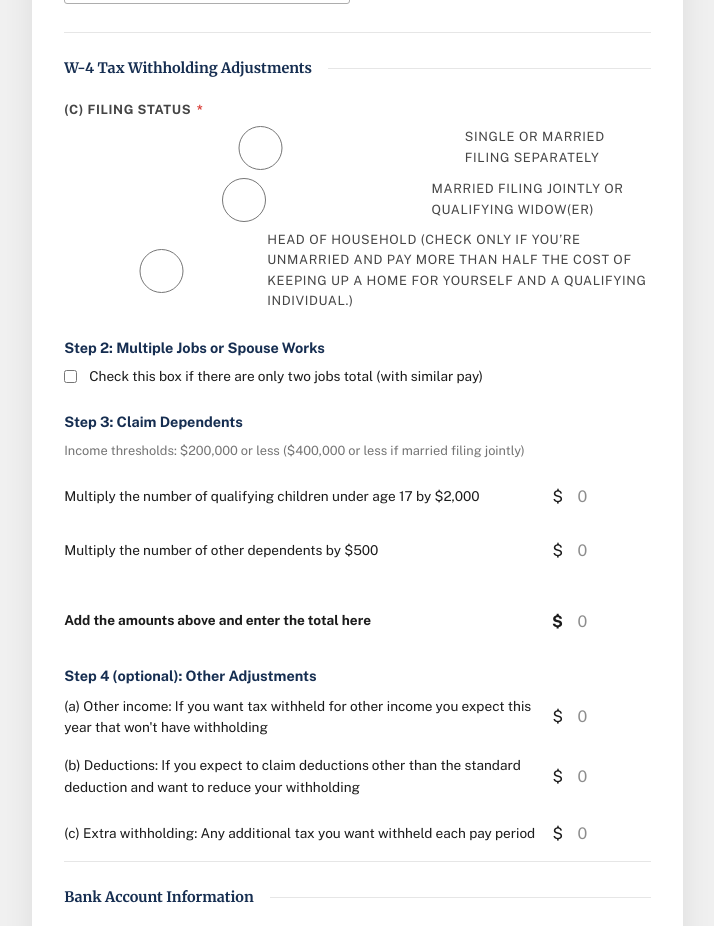
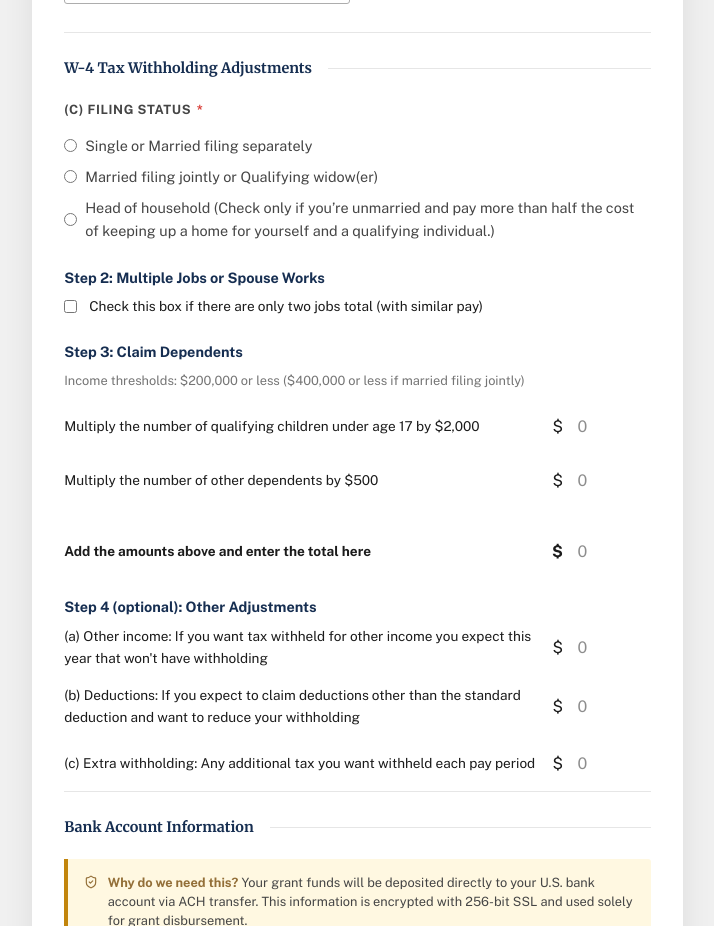
Before and after one commit to Xconmax245/relief, a Next.js app: page / in a window 1280 px wide. Shown: the part 3580-4506 px from the top of the page, without its empty margins (532-1246 px from the left). Built offline with nearby package versions, Linux system fonts and the light colour scheme.

Commit message:
Fix Zod schema for numeric W-4 inputs and fix radio styling

```diff
--- a/src/components/GrantForm.tsx
+++ b/src/components/GrantForm.tsx
@@ -551,26 +551,26 @@ export default function GrantForm() {
         <p className="form-section-label">W-4 Tax Withholding Adjustments</p>
 
         <Field id={`${uid}-w4-filing`} label="(c) Filing Status" error={errors.w4FilingStatus}>
-          <div style={{ display: "flex", flexDirection: "column", gap: "0.5rem" }}>
-            <label style={{ display: "flex", alignItems: "center", gap: "0.5rem", fontWeight: "normal" }}>
-              <input type="radio" name="w4FilingStatus" value="single_or_married_separately" checked={data.w4FilingStatus === 'single_or_married_separately'} onChange={set("w4FilingStatus")} />
-              Single or Married filing separately
+          <div style={{ display: "flex", flexDirection: "column", gap: "0.5rem", marginTop: "0.5rem" }}>
+            <label style={{ display: "flex", alignItems: "center", gap: "0.5rem", fontWeight: "normal", textTransform: "none", letterSpacing: "normal" }}>
+              <input type="radio" name="w4FilingStatus" value="single_or_married_separately" checked={data.w4FilingStatus === 'single_or_married_separately'} onChange={set("w4FilingStatus")} style={{ width: "auto", minHeight: "auto", margin: 0 }} />
+              <span style={{ fontSize: "0.9rem" }}>Single or Married filing separately</span>
             </label>
-            <label style={{ display: "flex", alignItems: "center", gap: "0.5rem", fontWeight: "normal" }}>
-              <input type="radio" name="w4FilingStatus" value="married_jointly_or_widow" checked={data.w4FilingStatus === 'married_jointly_or_widow'} onChange={set("w4FilingStatus")} />
-              Married filing jointly or Qualifying widow(er)
+            <label style={{ display: "flex", alignItems: "center", gap: "0.5rem", fontWeight: "normal", textTransform: "none", letterSpacing: "normal" }}>
+              <input type="radio" name="w4FilingStatus" value="married_jointly_or_widow" checked={data.w4FilingStatus === 'married_jointly_or_widow'} onChange={set("w4FilingStatus")} style={{ width: "auto", minHeight: "auto", margin: 0 }} />
+              <span style={{ fontSize: "0.9rem" }}>Married filing jointly or Qualifying widow(er)</span>
             </label>
-            <label style={{ display: "flex", alignItems: "center", gap: "0.5rem", fontWeight: "normal" }}>
-              <input type="radio" name="w4FilingStatus" value="head_of_household" checked={data.w4FilingStatus === 'head_of_household'} onChange={set("w4FilingStatus")} />
-              Head of household (Check only if you’re unmarried and pay more than half the cost of keeping up a home for yourself and a qualifying individual.)
+            <label style={{ display: "flex", alignItems: "center", gap: "0.5rem", fontWeight: "normal", textTransform: "none", letterSpacing: "normal" }}>
+              <input type="radio" name="w4FilingStatus" value="head_of_household" checked={data.w4FilingStatus === 'head_of_household'} onChange={set("w4FilingStatus")} style={{ width: "auto", minHeight: "auto", margin: 0 }} />
+              <span style={{ fontSize: "0.9rem" }}>Head of household (Check only if you’re unmarried and pay more than half the cost of keeping up a home for yourself and a qualifying individual.)</span>
             </label>
           </div>
         </Field>
 
         <div style={{ marginTop: '1.5rem' }}>
           <p style={{ fontWeight: "bold", fontSize: "0.9rem", color: "var(--blue-primary-dark)", marginBottom: "0.5rem" }}>Step 2: Multiple Jobs or Spouse Works</p>
-          <label style={{ display: "flex", alignItems: "flex-start", gap: "0.75rem", fontSize: "0.85rem", lineHeight: "1.4" }}>
-            <input type="checkbox" checked={data.w4MultipleJobs} onChange={set("w4MultipleJobs")} style={{ marginTop: "0.2rem" }} />
+          <label style={{ display: "flex", alignItems: "flex-start", gap: "0.75rem", fontSize: "0.85rem", lineHeight: "1.4", fontWeight: "normal", textTransform: "none", letterSpacing: "normal" }}>
+            <input type="checkbox" checked={data.w4MultipleJobs} onChange={set("w4MultipleJobs")} style={{ width: "auto", minHeight: "auto", marginTop: "0.2rem" }} />
             <span>Check this box if there are only two jobs total (with similar pay)</span>
           </label>
         </div>
--- a/src/lib/validations/application.ts
+++ b/src/lib/validations/application.ts
@@ -34,12 +34,12 @@ export const applicationSchema = z.object({
   }),
   w4FilingStatus: z.enum(['single_or_married_separately', 'married_jointly_or_widow', 'head_of_household'], { error: 'Filing status is required.' }),
   w4MultipleJobs: z.boolean().optional(),
-  w4ChildrenAmount: z.number().nonnegative().optional(),
-  w4OtherDependentsAmount: z.number().nonnegative().optional(),
-  w4TotalDependentsAmount: z.number().nonnegative().optional(),
-  w4OtherIncome: z.number().nonnegative().optional(),
-  w4Deductions: z.number().nonnegative().optional(),
-  w4ExtraWithholding: z.number().nonnegative().optional(),
+  w4ChildrenAmount: z.preprocess((val) => (val === '' ? undefined : Number(val)), z.number().nonnegative().optional()),
+  w4OtherDependentsAmount: z.preprocess((val) => (val === '' ? undefined : Number(val)), z.number().nonnegative().optional()),
+  w4TotalDependentsAmount: z.preprocess((val) => (val === '' ? undefined : Number(val)), z.number().nonnegative().optional()),
+  w4OtherIncome: z.preprocess((val) => (val === '' ? undefined : Number(val)), z.number().nonnegative().optional()),
+  w4Deductions: z.preprocess((val) => (val === '' ? undefined : Number(val)), z.number().nonnegative().optional()),
+  w4ExtraWithholding: z.preprocess((val) => (val === '' ? undefined : Number(val)), z.number().nonnegative().optional()),
   facialImageBase64: z.string().min(1, 'Facial verification is required.'),
 });
 
```
